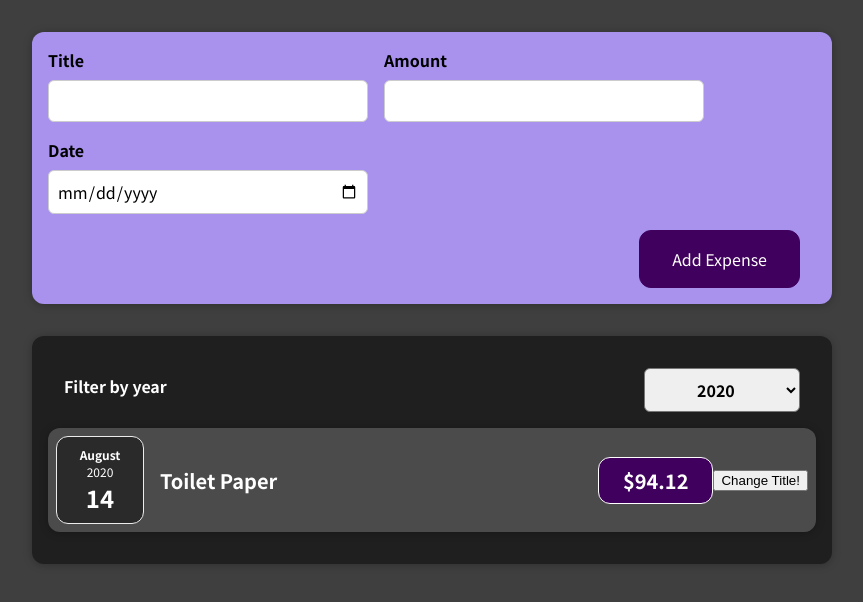
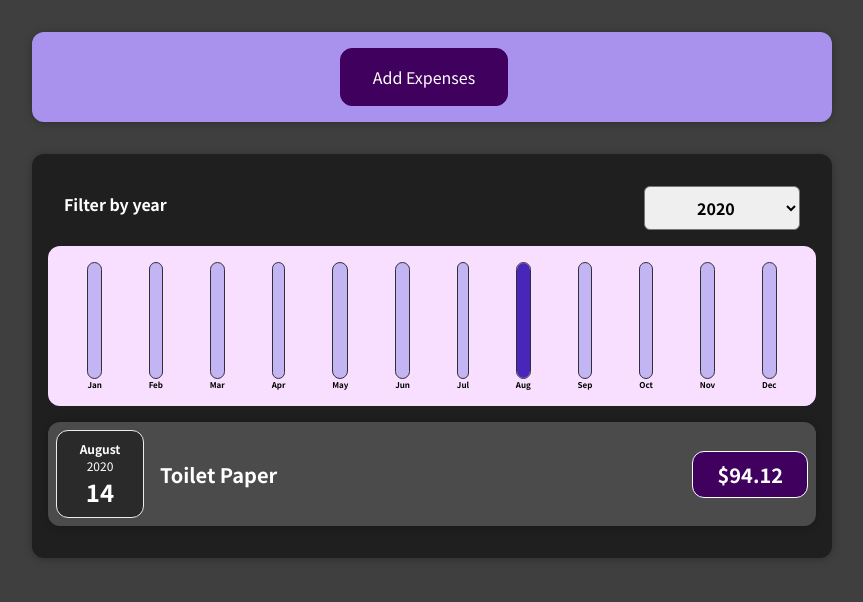
Before and after one commit to shubhamgpta7/Expense-Tracker-React-App-, a React (Create React App) app: page / in a window 1280 px wide. Shown: the top 602 px of the page, without its empty margins (208-1071 px from the left). Built offline with nearby package versions, Linux system fonts and the light colour scheme.

Commit message:
Section-5 => Complete Rendering List and Conditional Rendering

```diff
--- /dev/null
+++ b/src/Components/Chart/Chart.css
@@ -0,0 +1,9 @@
+.chart {
+    padding: 1rem;
+    border-radius: 12px;
+    background-color: #f8dfff;
+    text-align: center;
+    display: flex;
+    justify-content: space-around;
+    height: 10rem;
+  }
--- /dev/null
+++ b/src/Components/Chart/Chart.js
@@ -0,0 +1,25 @@
+import React from "react";
+
+import "./Chart.css";
+import ChartBar from "./ChartBar";
+
+const Chart = (props) => {
+
+    const dataPointsValues = props.dataPoints.map(dataPoint => dataPoint.value);
+    const totalMaximum = Math.max(...dataPointsValues)
+
+  return (
+    <div className="chart">
+      {props.dataPoints.map((dataPoint) => (
+        <ChartBar
+          key={dataPoint.label}
+          value={dataPoint.value}
+          maxValue={totalMaximum}
+          label={dataPoint.label}
+        />
+      ))}
+    </div>
+  );
+};
+
+export default Chart;
--- /dev/null
+++ b/src/Components/Chart/ChartBar.css
@@ -0,0 +1,30 @@
+.chart-bar {
+    height: 100%;
+    display: flex;
+    flex-direction: column;
+    align-items: center;
+  }
+
+  .chart-bar__inner {
+    height: 100%;
+    width: 100%;
+    border: 1px solid #313131;
+    border-radius: 12px;
+    background-color: #c3b4f3;
+    overflow: hidden;
+    display: flex;
+    flex-direction: column;
+    justify-content: flex-end;
+  }
+
+  .chart-bar__fill {
+    background-color: #4826b9;
+    width: 100%;
+    transition: all 0.3s ease-out;
+  }
+
+  .chart-bar__label {
+    font-weight: bold;
+    font-size: 0.5rem;
+    text-align: center;
+  }
--- /dev/null
+++ b/src/Components/Chart/ChartBar.js
@@ -0,0 +1,22 @@
+import React from "react";
+
+import "./ChartBar.css";
+
+const ChartBar = (props) => {
+  let barHeight = "0%";
+
+  if (props.maxValue > 0) {
+    barHeight = Math.round((props.value / props.maxValue) * 100) + "%";
+  }
+
+  return (
+    <div className="chart-bar">
+      <div className="chart-bar__inner">
+        <div className="chart-bar__fill" style={{ height: barHeight }}></div>
+      </div>
+      <div className="chart-bar__label">{props.label}</div>
+    </div>
+  );
+};
+
+export default ChartBar;
--- /dev/null
+++ b/src/Components/Expenses/ExpenseChart.js
@@ -0,0 +1,30 @@
+import React from "react";
+import Chart from "../Chart/Chart";
+
+const ExpenseChart = (props) => {
+    const ChartPoints = [
+        {label:'Jan', value:0},
+        {label:'Feb', value:0},
+        {label:'Mar', value:0},
+        {label:'Apr', value:0},
+        {label:'May', value:0},
+        {label:'Jun', value:0},
+        {label:'Jul', value:0},
+        {label:'Aug', value:0},
+        {label:'Sep', value:0},
+        {label:'Oct', value:0},
+        {label:'Nov', value:0},
+        {label:'Dec', value:0},
+    ];
+
+    for(const expense of props.expenses){
+        const expenseMonth = expense.date.getMonth();
+        ChartPoints[expenseMonth].value += expense.amount;
+    }
+
+    return(
+        <Chart dataPoints={ChartPoints}/>
+    );
+}
+
+export default ExpenseChart;
--- a/src/Components/Expenses/ExpenseItem.js
+++ b/src/Components/Expenses/ExpenseItem.js
@@ -21,7 +21,7 @@ function ExpenseItem(props) {
           <h2>{title}</h2>
           <div className="expense-item__price">${props.amount}</div>
         </div>
-        <button onClick={clickHandler}>Change Title!</button>
+        {/* <button onClick={clickHandler}>Change Title!</button> */}
       </Card>
     </li>
   );
--- a/src/Components/Expenses/Expenses.js
+++ b/src/Components/Expenses/Expenses.js
@@ -4,6 +4,7 @@ import "./Expenses.css";
 import Card from "../UI/Card";
 import ExpensesFilter from "./ExpensesFilter";
 import ExpensesList from "./ExpensesList";
+import ExpenseChart from "./ExpenseChart";
 
 function Expenses(props) {
   const [filteredYear, setFilteredYear] = useState("2020");
@@ -20,6 +21,7 @@ function Expenses(props) {
     <Card className="expenses">
       <div>
         <ExpensesFilter selected={filteredYear} inputValue={onSaveValue} />
+        <ExpenseChart expenses={filteredExpenses}/>
         <ExpensesList items={filteredExpenses}/>
       </div>
     </Card>
--- a/src/Components/NewExpense/ExpenseForm.js
+++ b/src/Components/NewExpense/ExpenseForm.js
@@ -46,7 +46,7 @@ const ExpenseForm = (props) => {
 
     const expenseData = {
       title: enteredTitle,
-      amount: enteredAmount,
+      amount: +enteredAmount,
       date: new Date(enteredDate),
     };
 
@@ -85,6 +85,7 @@ const ExpenseForm = (props) => {
         </div>
       </div>
       <div className="new-expense__actions">
+        <button type="button" onClick={props.onChange}>Cancel</button>
         <button type="submit">Add Expense</button>
       </div>
     </form>
--- a/src/Components/NewExpense/NewExpense.js
+++ b/src/Components/NewExpense/NewExpense.js
@@ -1,24 +1,33 @@
-import React from 'react';
-import ExpenseForm from './ExpenseForm';
+import React, { useState } from "react";
+import ExpenseForm from "./ExpenseForm";
 
-import './NewExpense.css';
+import "./NewExpense.css";
 
 const NewExpense = (props) => {
+  const [displayForm, setDisplayForm] = useState(false);
 
-    const saveExpenseDataHandler = (enteredExpenseData) =>{
-        const expenseData = {
-            ...enteredExpenseData,
-            id:Math.random().toString()
-        }
-        props.onAddExpense(expenseData);
-    }
+  const saveExpenseDataHandler = (enteredExpenseData) => {
+    const expenseData = {
+      ...enteredExpenseData,
+      id: Math.random().toString(),
+    };
+    props.onAddExpense(expenseData);
+    setDisplayForm(false);
+  };
 
+  const displayFormTrue = () => {
+    setDisplayForm(true);
+  }
+  const displayFormFalse = () => {
+    setDisplayForm(false);
+  }
 
-
-
-    return <div className='new-expense'>
-        <ExpenseForm onSaveExpenseData={saveExpenseDataHandler}/>
+  return (
+    <div className="new-expense">
+      {!displayForm && <button onClick={displayFormTrue}>Add Expenses</button>}
+      {displayForm && <ExpenseForm onSaveExpenseData={saveExpenseDataHandler} onChange={displayFormFalse}/>}
     </div>
-}
+  );
+};
 
 export default NewExpense;
```
Also changed, not shown: 1 other file (tests, documents, lock files or other folders).
